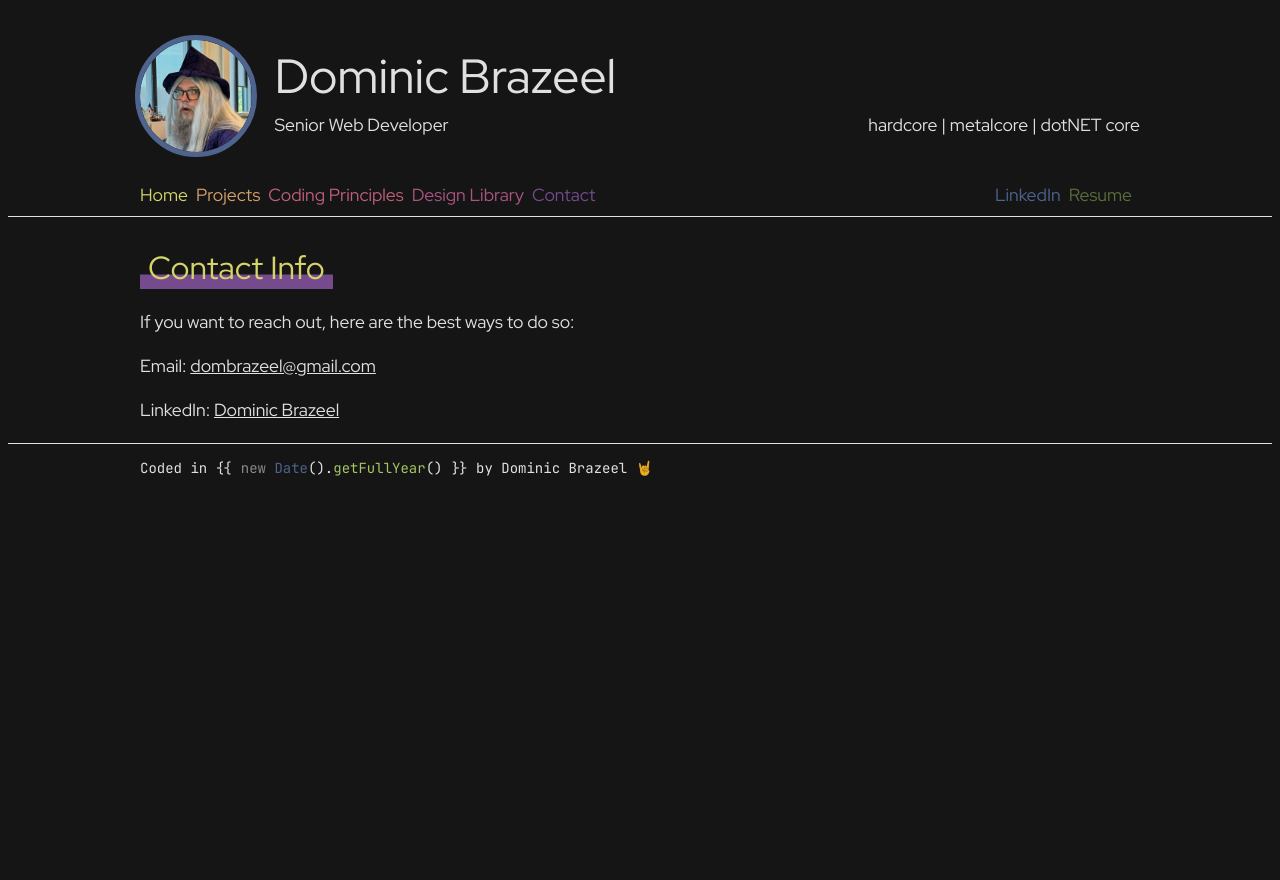
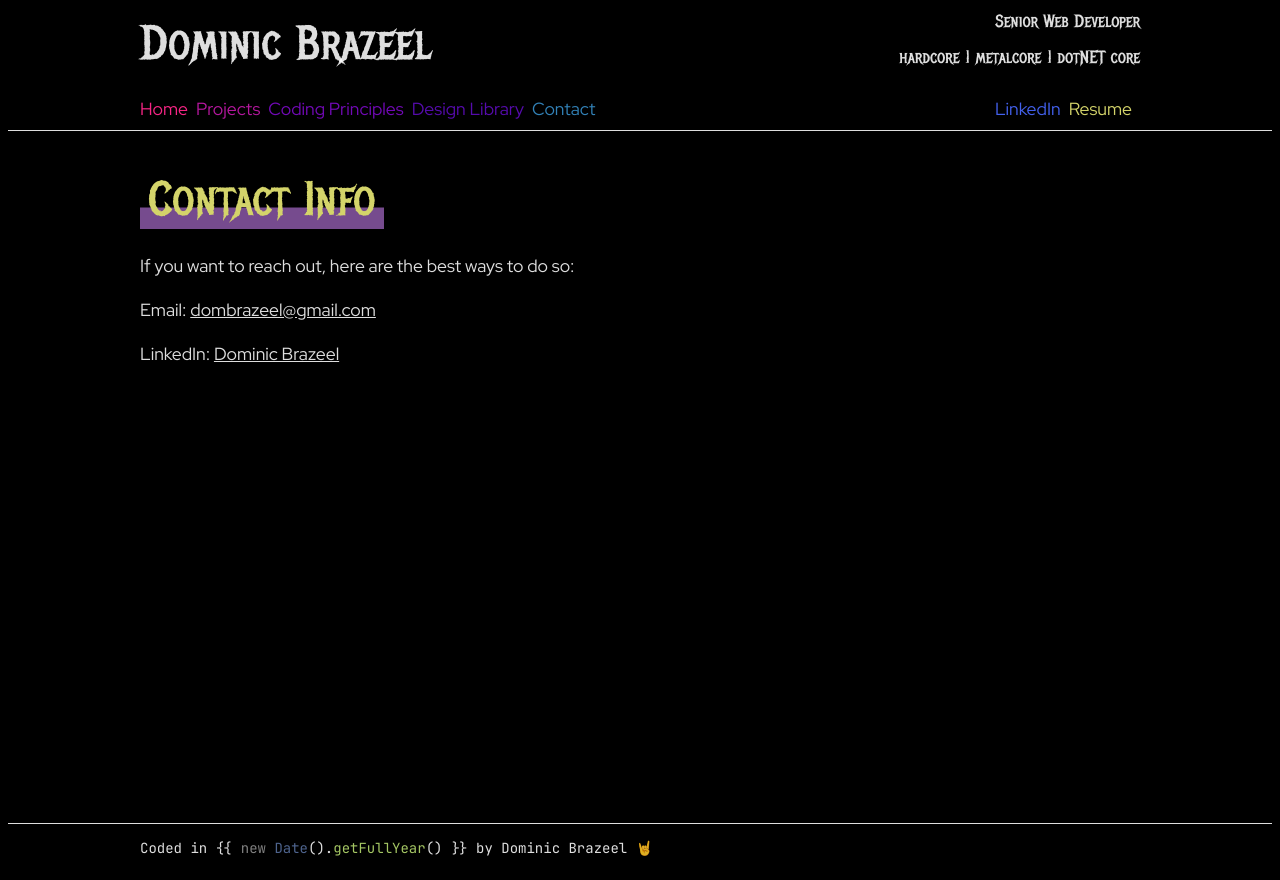
Before and after one commit to Bonk4/dombrazeel, an Angular app: page /contact in a window 1280 px wide. Before the commit the page ends 800 px from the top, so only its background shows below. Built offline with nearby package versions, Linux system fonts and the light colour scheme.

Commit message:
feat: we're going heavy metal.  and actually referencing the fonts I added before :facepalm:

```diff
--- a/src/app/app.ts
+++ b/src/app/app.ts
@@ -1,67 +1,58 @@
 import { Component, inject } from '@angular/core';
-import { Avatar } from './components/avatar/avatar';
 import { RouterOutlet } from '@angular/router';
 import { FileService } from './services/file-service';
 
 @Component({
   selector: 'app-root',
-  imports: [Avatar, RouterOutlet],
+  imports: [RouterOutlet],
   template: `
-    <div class="page-section bg-dark-grey">
-      <div class="content">
-        <div class="flex-row justify-start mb-5">
-          <div class="avatar m-header mr-3xl">
-            <db-avatar
-              img="img/halloween_2025_zoomed.png"
-              alt="Dominic at a halloween party, 2025"
-              [size]="'lg'"
-            />
-          </div>
-          <div class="m-header w-full ml-5">
-            <h1 class="mt-0 mb-0">Dominic Brazeel</h1>
-            <div class="flex-row justify-between mt-0 mb-0">
-              <p class="mt-0 italic">Senior Web Developer</p>
-              <p class="mt-0">hardcore | metalcore | dotNET core</p>
-            </div>
+    <div class="page-section bg-black mb-0">
+      <div class="content metal">
+        <div class="flex-row justify-between w-full">
+          <h1 class="metal m-auto-v w-50">Dominic Brazeel</h1>
+          <div class="text-end w-50">
+            <p class="m-auto-v italic w-full h-50 v-align-middle">Senior Web Developer</p>
+            <p class="m-auto-v italic w-full h-50 v-align-middle">
+              hardcore | metalcore | dotNET core
+            </p>
           </div>
         </div>
       </div>
     </div>
-    <div class="page-section header pt-3 bg-dark-grey border-bottom sticky">
+    <div class="page-section header pt-3 bg-black border-bottom sticky">
       <div class="content mb-3 mt-3">
         <div class="flex-row justify-between">
           <div class="flex-row bold">
-            <a class="nav-link text-yellow mr-3" href="#about">Home</a>
-            <a class="nav-link text-orange mr-3" href="/projects">Projects</a>
-            <a class="nav-link text-red mr-3" href="/principles">Coding Principles</a>
+            <a class="nav-link text-rose mr-3" href="#about">Home</a>
+            <a class="nav-link text-fandango mr-3" href="/projects">Projects</a>
+            <a class="nav-link text-grape mr-3" href="/principles">Coding Principles</a>
             <a
-              class="nav-link text-pink mr-3"
+              class="nav-link text-chrysler-blue mr-3"
               href="https://dombrazeel-library.vercel.app"
               target="_blank"
               >Design Library</a
             >
-            <a class="nav-link text-purple mr-3" href="/contact">Contact</a>
+            <a class="nav-link text-dark-blue mr-3" href="/contact">Contact</a>
           </div>
           <div class="flex-row bold">
             <a
-              class="nav-link text-blue mr-3"
+              class="nav-link text-neon-blue mr-3"
               href="https://www.linkedin.com/in/dominic-brazeel-a6922584/"
               target="_blank"
               >LinkedIn</a
             >
-            <a class="nav-link text-dark-green mr-3" href="#" (click)="downloadResume()">Resume</a>
+            <a class="nav-link text-yellow mr-3" href="#" (click)="downloadResume()">Resume</a>
           </div>
         </div>
       </div>
     </div>
 
     <div class="page-section">
-      <div class="content">
+      <div class="content primary-content">
         <router-outlet />
       </div>
     </div>
-
-    <div class="page-section m-0 footer bg-dark-grey border-top">
+    <div class="page-section m-0 footer bg-black border-top">
       <div class="content">
         <p class="mono font-sm">
           Coded in
--- a/src/app/components/code-block/code-block.ts
+++ b/src/app/components/code-block/code-block.ts
@@ -5,9 +5,9 @@ import { Component, computed, input } from '@angular/core';
   imports: [],
   template: `
     @if (title() !== undefined) {
-      <h4 class="mono ml-5">{{ title() }}</h4>
+      <h4 class="mono text-underline ml-5">{{ title() }}</h4>
     }
-    <div class="border border-rounded bg-black w-full h-full">
+    <div class="border border-rounded bg-dark-grey w-full">
       <div class="mono m-2">
         <table class="code-block">
           @for (line of scriptLines(); track $index) {
--- a/src/app/components/content-header/content-header.ts
+++ b/src/app/components/content-header/content-header.ts
@@ -4,11 +4,11 @@ import { Component } from '@angular/core';
   selector: 'db-content-header',
   imports: [],
   template: `
-    <h2 class="text-yellow">
+    <h1 class="metal text-yellow">
       <span class="highlight-underline-purple pl-3 pr-3">
         <ng-content />
       </span>
-    </h2>
+    </h1>
   `,
   styles: ``,
 })
--- a/src/app/home/about-me/about-me.ts
+++ b/src/app/home/about-me/about-me.ts
@@ -9,7 +9,7 @@ import { ContentHeader } from '../../components/content-header/content-header';
     <p>
       I'm a full-stack web developer based in Kansas City. I've been developing web applications
       professionally since 2014, utilizing a variety of .NET and NodeJS tools. I love good beer,
-      metalcore, and clean code.
+      heavy metal, and clean code.
     </p>
   `,
   styles: ``,
--- a/src/app/home/home.ts
+++ b/src/app/home/home.ts
@@ -1,11 +1,22 @@
 import { Component } from '@angular/core';
 import { Proficiencies } from './proficiencies/proficiencies';
 import { AboutMe } from './about-me/about-me';
+import { Avatar } from '../components/avatar/avatar';
 
 @Component({
   selector: 'db-home',
-  imports: [Proficiencies, AboutMe],
+  imports: [Proficiencies, AboutMe, Avatar],
   template: `
+    <div class="avatar m-header mr-3xl">
+      <db-avatar
+        img="img/halloween_2025_zoomed.png"
+        alt="Dominic at a halloween party, 2025"
+        [size]="'lg'"
+      />
+    </div>
+
+    <h3>Welcome!</h3>
+
     <db-about-me />
 
     <db-proficiencies />
--- a/src/styles/styles.colors.css
+++ b/src/styles/styles.colors.css
@@ -31,6 +31,15 @@
 .bg-dark-grey {
   background-color: var(--dark-grey) !important;
 }
+.bg-dark-blue {
+  background-color: var(--dark-blue) !important;
+}
+.bg-dark-dark-blue {
+  background-color: var(--dark-dark-blue) !important;
+}
+.bg-dark-blue-grey {
+  background-color: var(--dark-blue-grey) !important;
+}
 .bg-black {
   background-color: var(--black) !important;
 }
--- a/src/styles/styles.css
+++ b/src/styles/styles.css
@@ -7,7 +7,14 @@
 
 @font-face {
   font-family: 'JB Mono';
-  src: url('/public/fonts/mono/JetBrainsMono_wght.ttf') format('truetype');
+  src: url('/fonts/mono/JetBrainsMono_wght.ttf') format('truetype');
+  font-weight: normal;
+  font-style: normal;
+}
+
+@font-face {
+  font-family: 'MetalMania';
+  src: url('/fonts/MetalMania-Regular.ttf') format('truetype');
   font-weight: normal;
   font-style: normal;
 }
@@ -19,7 +26,7 @@ pre {
 :root {
   color-scheme: dark;
   color: var(--white);
-  background-color: var(--dark-grey);
+  background-color: var(--black);
   overflow: visible;
 
   font-size: 1em !important;
@@ -34,6 +41,26 @@ pre {
   -moz-osx-font-smoothing: grayscale;
 
   /* variables */
+
+  /* color palettes */
+
+  /* primary */
+  --primary: red;
+  --secondary: white;
+
+  /* neon */
+  --rose: #f72585ff;
+  --fandango: #b5179eff;
+  --grape: #7209b7ff;
+  --chrysler-blue: #560badff;
+  --dark-blue: #480ca8ff;
+  --zaffre: #3a0ca3ff;
+  --palatinate-blue: #3f37c9ff;
+  --neon-blue: #4361eeff;
+  --chefchaouen-blue: #4895efff;
+  --vivid-sky-blue: #4cc9f0ff;
+
+  /* base dark palette */
   --purple: #764b8e;
   --pink: #aa5585;
   --blue: #4e648e;
@@ -47,7 +74,17 @@ pre {
   --dark-grey: #151515;
   --black: #000;
 
+  /* dark-blue palettee */
+  --dark-blue-grey: #1b262c;
+  --dark-dark-blue: #0f4c75;
+  --dark-blue: #3282b8;
+  --dark-light-blue: #bbe1fa;
+
   --border-radius: 0.4rem;
+}
+
+.metal {
+  font-family: 'MetalMania', fantasy !important;
 }
 
 .mono {
@@ -60,19 +97,9 @@ pre {
 }
 
 .primary-content {
-  padding: 0 5rem;
-  height: 97vh;
-  display: flex;
-  flex-direction: column;
-  overflow-y: scroll;
+  min-height: 80vh;
 }
 
-.secondary-content {
-  height: 97vh;
-  display: flex;
-  flex-direction: column;
-  overflow-y: scroll;
-}
 .sticky {
   position: sticky !important;
 }
--- a/src/styles/styles.sizing.css
+++ b/src/styles/styles.sizing.css
@@ -35,35 +35,35 @@
 
 /* Height */
 .h-full {
-  width: 100%;
+  height: 100%;
 }
 .h-33 {
-  width: 33%;
+  height: 33%;
 }
 .h-66 {
-  width: 66%;
+  height: 66%;
 }
 .h-67 {
-  width: 67%;
+  height: 67%;
 }
 .h-25 {
-  width: 25%;
+  height: 25%;
 }
 .h-75 {
-  width: 75%;
+  height: 75%;
 }
 .h-50 {
-  width: 50%;
+  height: 50%;
 }
 .h-80 {
-  width: 80%;
+  height: 80%;
 }
 .h-85 {
-  width: 85%;
+  height: 85%;
 }
 .h-90 {
-  width: 90%;
+  height: 90%;
 }
 .h-95 {
-  width: 95%;
+  height: 95%;
 }
--- a/src/styles/styles.typography.css
+++ b/src/styles/styles.typography.css
@@ -64,12 +64,20 @@ a.nav-link:hover {
   text-align: center;
 }
 
+.text-start {
+  text-align: start;
+}
+
+.text-end {
+  text-align: end;
+}
+
 .bold {
   font-weight: 600;
 }
 
 .italic {
-  font-style: italic;
+  font-style: italic !important;
 }
 
 .text-none {
@@ -80,6 +88,12 @@ a.nav-link:hover {
   text-decoration: underline;
 }
 
+.text-primary {
+  color: var(--primary);
+}
+.text-secondary {
+  color: var(--secondary);
+}
 .text-white {
   color: var(--white) !important;
 }
@@ -111,6 +125,37 @@ a.nav-link:hover {
   color: var(--yellow) !important;
 }
 
+.text-rose {
+  color: var(--rose) !important;
+}
+.text-fandango {
+  color: var(--fandango) !important;
+}
+.text-grape {
+  color: var(--grape) !important;
+}
+.text-chrysler-blue {
+  color: var(--chrysler-blue) !important;
+}
+.text-dark-blue {
+  color: var(--dark-blue) !important;
+}
+.text-zaffre {
+  color: var(--zaffre) !important;
+}
+.text-palatinate-blue {
+  color: var(--palatinate-blue) !important;
+}
+.text-neon-blue {
+  color: var(--neon-blue) !important;
+}
+.text-chefchaouen-blue {
+  color: var(--chefchaouen-blue) !important;
+}
+.text-vivid-sky-blue {
+  color: var(--vivid-sky-blue) !important;
+}
+
 /* blocks */
 .quote-block {
   border-left: 0.2rem solid var(--white);
@@ -126,11 +171,20 @@ a.nav-link:hover {
 }
 
 /* underline */
+.highlight-underline-primary {
+  box-shadow: inset 0 -0.45em 0 var(--primary);
+}
+.highlight-underline-secondary {
+  box-shadow: inset 0 -0.45em 0 var(--secondary);
+}
 .highlight-underline-pink {
   box-shadow: inset 0 -0.45em 0 var(--pink);
 }
 .highlight-underline-purple {
   box-shadow: inset 0 -0.45em 0 var(--purple);
+}
+.highlight-underline-grape {
+  box-shadow: inset 0 -0.45em 0 var(--grape);
 }
 .highlight-underline-green {
   box-shadow: inset 0 -0.45em 0 var(--green);
```
Also changed, not shown: public/fonts/MetalMania-Regular.ttf (added), public/img/icon_angular_wht.svg (added).
